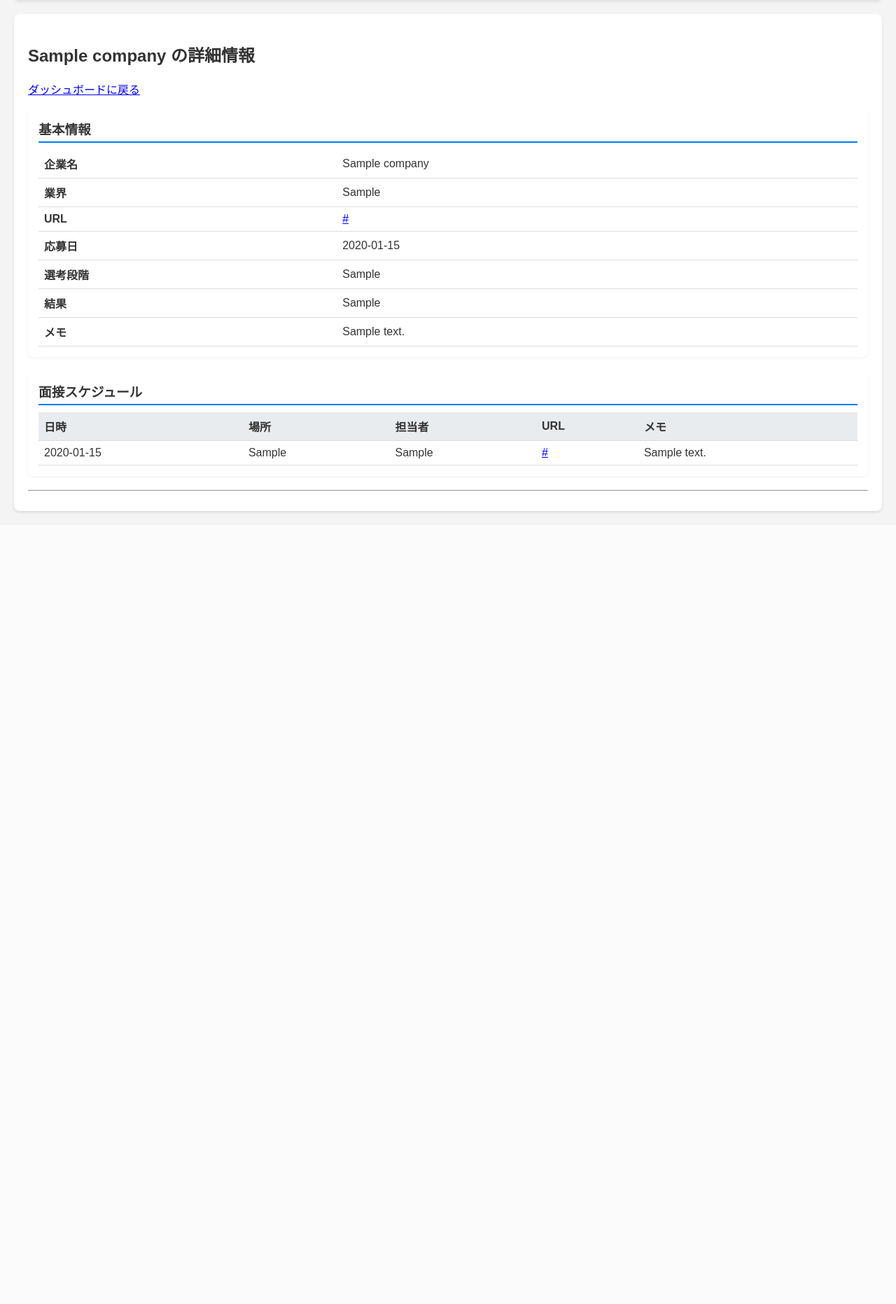
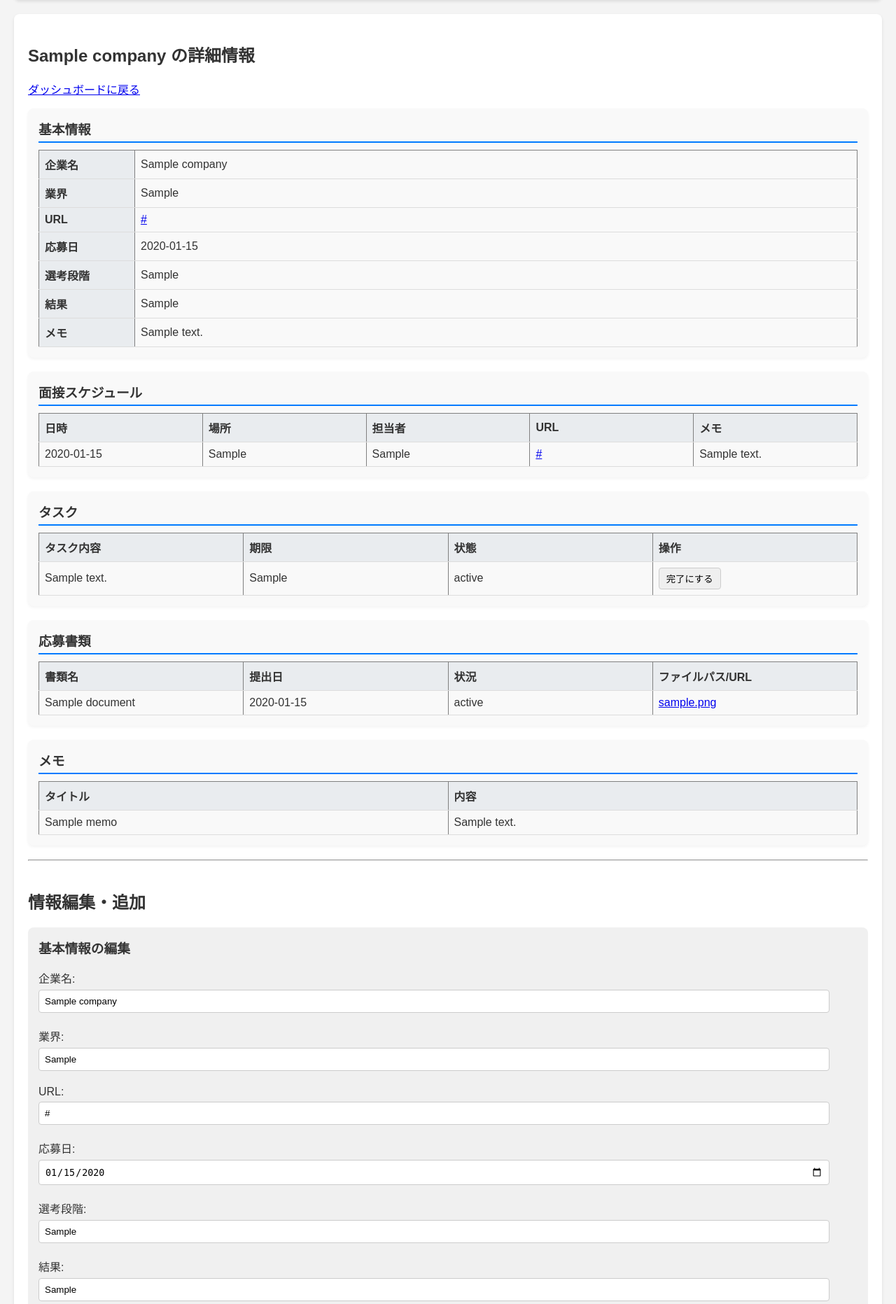
Before and after one commit to KA7zzz/syukatsuapp, a Flask app: page /company/1 in a window 1280 px wide. Shown: the part 64-1927 px from the top of the page at 70% size. Before the commit the page ends 798 px from the top, so only its background shows below. Run offline with Flask 3, Linux system fonts and the light colour scheme; a user stored in the database is signed in; tables that the repository leaves empty hold one stand-in row (values such as "Sample post"); some libraries are stand-ins or nearby versions.

Commit message:
下2つの変更をまとめて打ち消した

```diff
--- a/templates/company_detail.html
+++ b/templates/company_detail.html
@@ -9,30 +9,30 @@
     <div class="display-section">
         <div class="detail-box">
             <h3>基本情報</h3>
-            <table class="responsive-table">
-                <tr><th data-label="項目">企業名</th><td data-label="内容">{{ company.name }}</td></tr>
-                <tr><th data-label="項目">業界</th><td data-label="内容">{{ company.industry or '未設定' }}</td></tr>
-                <tr><th data-label="項目">URL</th><td data-label="内容"><a href="{{ company.url }}" target="_blank">{{ company.url }}</a></td></tr>
-                <tr><th data-label="項目">応募日</th><td data-label="内容">{{ company.application_date or '未設定' }}</td></tr>
-                <tr><th data-label="項目">選考段階</th><td data-label="内容">{{ company.selection_stage or '未設定' }}</td></tr>
-                <tr><th data-label="項目">結果</th><td data-label="内容">{{ company.result or '未設定' }}</td></tr>
-                <tr><th data-label="項目">メモ</th><td data-label="内容">{{ company.notes or '' }}</td></tr>
+            <table border="1">
+                <tr><th>企業名</th><td>{{ company.name }}</td></tr>
+                <tr><th>業界</th><td>{{ company.industry or '未設定' }}</td></tr>
+                <tr><th>URL</th><td><a href="{{ company.url }}" target="_blank">{{ company.url }}</a></td></tr>
+                <tr><th>応募日</th><td>{{ company.application_date or '未設定' }}</td></tr>
+                <tr><th>選考段階</th><td>{{ company.selection_stage or '未設定' }}</td></tr>
+                <tr><th>結果</th><td>{{ company.result or '未設定' }}</td></tr>
+                <tr><th>メモ</th><td>{{ company.notes or '' }}</td></tr>
             </table>
         </div>
 
         <div class="detail-box">
             <h3>面接スケジュール</h3>
             {% if interviews %}
-                <table class="responsive-table">
+                <table border="1">
                     <thead><tr><th>日時</th><th>場所</th><th>担当者</th><th>URL</th><th>メモ</th></tr></thead>
                     <tbody>
                         {% for interview in interviews %}
                         <tr>
-                            <td data-label="日時">{{ interview.date_time }}</td>
-                            <td data-label="場所">{{ interview.location }}</td>
-                            <td data-label="担当者">{{ interview.person }}</td>
-                            <td data-label="URL"><a href="{{ interview.url }}" target="_blank">{{ interview.url }}</a></td>
-                            <td data-label="メモ">{{ interview.notes }}</td>
+                            <td>{{ interview.date_time }}</td>
+                            <td>{{ interview.location }}</td>
+                            <td>{{ interview.person }}</td>
+                            <td><a href="{{ interview.url }}" target="_blank">{{ interview.url }}</a></td>
+                            <td>{{ interview.notes }}</td>
                         </tr>
                         {% endfor %}
                     </tbody>
@@ -41,54 +41,190 @@
                 <p>面接情報はありません。</p>
             {% endif %}
         </div>
+
+        <div class="detail-box">
+            <h3>タスク</h3>
+            {% if tasks %}
+                <table border="1">
+                    <thead><tr><th>タスク内容</th><th>期限</th><th>状態</th><th>操作</th></tr></thead>
+                    <tbody>
+                        {% for task in tasks %}
+                        <tr>
+                            <td>{{ task.content }}</td>
+                            <td>{{ task.deadline }}</td>
+                            <td>{{ task.status }}</td>
+                            <td>
+                                <form action="{{ url_for('toggle_task', task_id=task.id) }}" method="post" style="display:inline;">
+                                    <button type="submit" class="btn-toggle">{{ '未完了に戻す' if task.status == '完了' else '完了にする' }}</button>
+                                </form>
+                            </td>
+                        </tr>
+                        {% endfor %}
+                    </tbody>
+                </table>
+            {% else %}
+                <p>タスクはありません。</p>
+            {% endif %}
         </div>
+
+        <div class="detail-box">
+            <h3>応募書類</h3>
+            {% if documents %}
+                <table border="1">
+                    <thead><tr><th>書類名</th><th>提出日</th><th>状況</th><th>ファイルパス/URL</th></tr></thead>
+                    <tbody>
+                        {% for doc in documents %}
+                        <tr>
+                            <td>{{ doc.document_name }}</td>
+                            <td>{{ doc.submission_date }}</td>
+                            <td>{{ doc.status }}</td>
+                            <td><a href="{{ doc.file_path }}" target="_blank">{{ doc.file_path }}</a></td>
+                        </tr>
+                        {% endfor %}
+                    </tbody>
+                </table>
+            {% else %}
+                <p>応募書類はありません。</p>
+            {% endif %}
+        </div>
+
+        <div class="detail-box">
+            <h3>メモ</h3>
+            {% if memos %}
+                <table border="1">
+                    <thead><tr><th>タイトル</th><th>内容</th></tr></thead>
+                    <tbody>
+                        {% for memo in memos %}
+                        <tr>
+                            <td>{{ memo.title }}</td>
+                            <td>{{ memo.content|safe }}</td>
+                        </tr>
+                        {% endfor %}
+                    </tbody>
+                </table>
+            {% else %}
+                <p>メモはありません。</p>
+            {% endif %}
+        </div>
+    </div>
+
 
     <hr>
 
     <div class="action-section">
+        <h2>情報編集・追加</h2>
+
+        <div class="form-box">
+            <h3>基本情報の編集</h3>
+            <form action="{{ url_for('edit_company', company_id=company.id) }}" method="post">
+                <p>企業名: <input type="text" name="name" value="{{ company.name }}" required></p>
+                <p>業界: <input type="text" name="industry" value="{{ company.industry or '' }}"></p>
+                <p>URL: <input type="url" name="url" value="{{ company.url or '' }}"></p>
+                <p>応募日: <input type="date" name="application_date" value="{{ company.application_date or '' }}"></p>
+                <p>選考段階: <input type="text" name="selection_stage" value="{{ company.selection_stage or '' }}"></p>
+                <p>結果: <input type="text" name="result" value="{{ company.result or '' }}"></p>
+                <p>メモ:</p>
+                <textarea name="notes" rows="3">{{ company.notes or '' }}</textarea>
+                <p><input type="submit" value="基本情報を更新"></p>
+            </form>
         </div>
 
+        <div class="form-box">
+            <h3>面接を追加</h3>
+            <form action="{{ url_for('add_interview', company_id=company.id) }}" method="post">
+                <input type="datetime-local" name="date_time" required>
+                <input type="text" name="location" placeholder="場所 (例: オンライン)">
+                <input type="text" name="person" placeholder="担当者">
+                <input type="url" name="url" placeholder="面接URL">
+                <textarea name="notes" placeholder="メモ"></textarea>
+                <input type="submit" value="面接を追加">
+            </form>
+        </div>
+
+        <div class="form-box">
+            <h3>タスクを追加</h3>
+            <form action="{{ url_for('add_task', company_id=company.id) }}" method="post">
+                <input type="text" name="content" placeholder="タスク内容" required>
+                <input type="date" name="deadline" placeholder="期限">
+                <input type="submit" value="タスクを追加">
+            </form>
+        </div>
+
+        <div class="form-box">
+            <h3>書類を追加</h3>
+            <form action="{{ url_for('add_document', company_id=company.id) }}" method="post">
+                <input type="text" name="document_name" placeholder="書類名" required>
+                <input type="date" name="submission_date">
+                <input type="text" name="status" placeholder="状況 (例: 提出済み)">
+                <input type="text" name="file_path" placeholder="ファイルパス/URL">
+                <input type="submit" value="書類を追加">
+            </form>
+        </div>
+
+        <div class="form-box">
+            <h3>メモを追加</h3>
+            <form action="{{ url_for('add_memo', company_id=company.id) }}" method="post">
+                <input type="text" name="title" placeholder="タイトル" required>
+                <textarea name="content" placeholder="内容"></textarea>
+                <input type="submit" value="メモを追加">
+            </form>
+        </div>
+
+        <div class="form-box">
+            <h3>企業情報の削除</h3>
+            <form action="{{ url_for('delete_company', company_id=company.id) }}" method="post" onsubmit="return confirm('本当にこの企業情報を削除しますか？関連する全ての情報が削除されます。');">
+                <input type="submit" value="この企業を削除する" class="btn-danger">
+            </form>
+        </div>
+    </div>
+
     <style>
-        .detail-box, .form-box { background-color: #fff; padding: 15px; margin-bottom: 20px; border-radius: 8px; box-shadow: 0 2px 4px rgba(0,0,0,0.05); }
-        h3 { margin-top: 0; border-bottom: 2px solid #007bff; padding-bottom: 5px; margin-bottom: 10px; }
-        .form-box input, .form-box textarea { width: 95%; padding: 8px; margin: 5px 0; border-radius: 4px; border: 1px solid #ccc; }
+        .detail-box {
+            background-color: #f9f9f9;
+            padding: 15px;
+            margin-bottom: 20px;
+            border-radius: 8px;
+            box-shadow: 0 2px 4px rgba(0,0,0,0.05);
+        }
+        .detail-box h3 {
+            margin-top: 0;
+            border-bottom: 2px solid #007bff;
+            padding-bottom: 5px;
+            margin-bottom: 10px;
+        }
+        .detail-box table { width: 100%; border-collapse: collapse; }
+        .detail-box th, .detail-box td { padding: 8px; text-align: left; border-bottom: 1px solid #ddd; }
+        .detail-box th { background-color: #e9ecef; width: 120px; }
 
-        /* PC用のテーブルスタイル */
-        .responsive-table { width: 100%; border-collapse: collapse; }
-        .responsive-table th, .responsive-table td { padding: 8px; text-align: left; border-bottom: 1px solid #ddd; }
-        .responsive-table thead th { background-color: #e9ecef; }
-
-        /* --- スマホ用のメディアクエリ --- */
-        @media (max-width: 768px) {
-            .responsive-table thead {
-                /* PCでは表示されているヘッダーをスマホでは非表示に */
-                display: none;
-            }
-            .responsive-table, .responsive-table tbody, .responsive-table tr, .responsive-table td {
-                display: block;
-                width: 100%;
-            }
-            .responsive-table tr {
-                margin-bottom: 15px;
-                border: 1px solid #ddd;
-                border-radius: 5px;
-            }
-            .responsive-table td {
-                text-align: right; /* 内容を右寄せに */
-                padding-left: 50%; /* 左側にラベルを表示するスペースを確保 */
-                position: relative;
-                border-bottom: 1px solid #eee;
-            }
-            .responsive-table td:before {
-                /* data-labelの内容（ヘッダーテキスト）を左側に表示 */
-                content: attr(data-label);
-                position: absolute;
-                left: 10px;
-                width: 45%;
-                padding-right: 10px;
-                text-align: left;
-                font-weight: bold;
-            }
+        .action-section { margin-top: 40px; }
+        .form-box {
+            background-color: #f0f0f0;
+            padding: 15px;
+            margin-bottom: 20px;
+            border-radius: 8px;
+        }
+        .form-box h3 { margin-top: 0; }
+        .form-box input[type="text"],
+        .form-box input[type="url"],
+        .form-box input[type="date"],
+        .form-box input[type="datetime-local"],
+        .form-box textarea {
+            width: 95%;
+            padding: 8px;
+            margin: 5px 0;
+            border-radius: 4px;
+            border: 1px solid #ccc;
+        }
+        .btn-toggle, .form-box input[type="submit"] {
+            padding: 5px 10px;
+            border-radius: 4px;
+            cursor: pointer;
+            border: 1px solid #ccc;
+        }
+        .btn-danger {
+            background-color: #dc3545;
+            color: white;
+            border-color: #dc3545;
         }
     </style>
 {% endblock %}
```
Also changed, not shown: templates/dashboard.html (+71 -41 lines).
